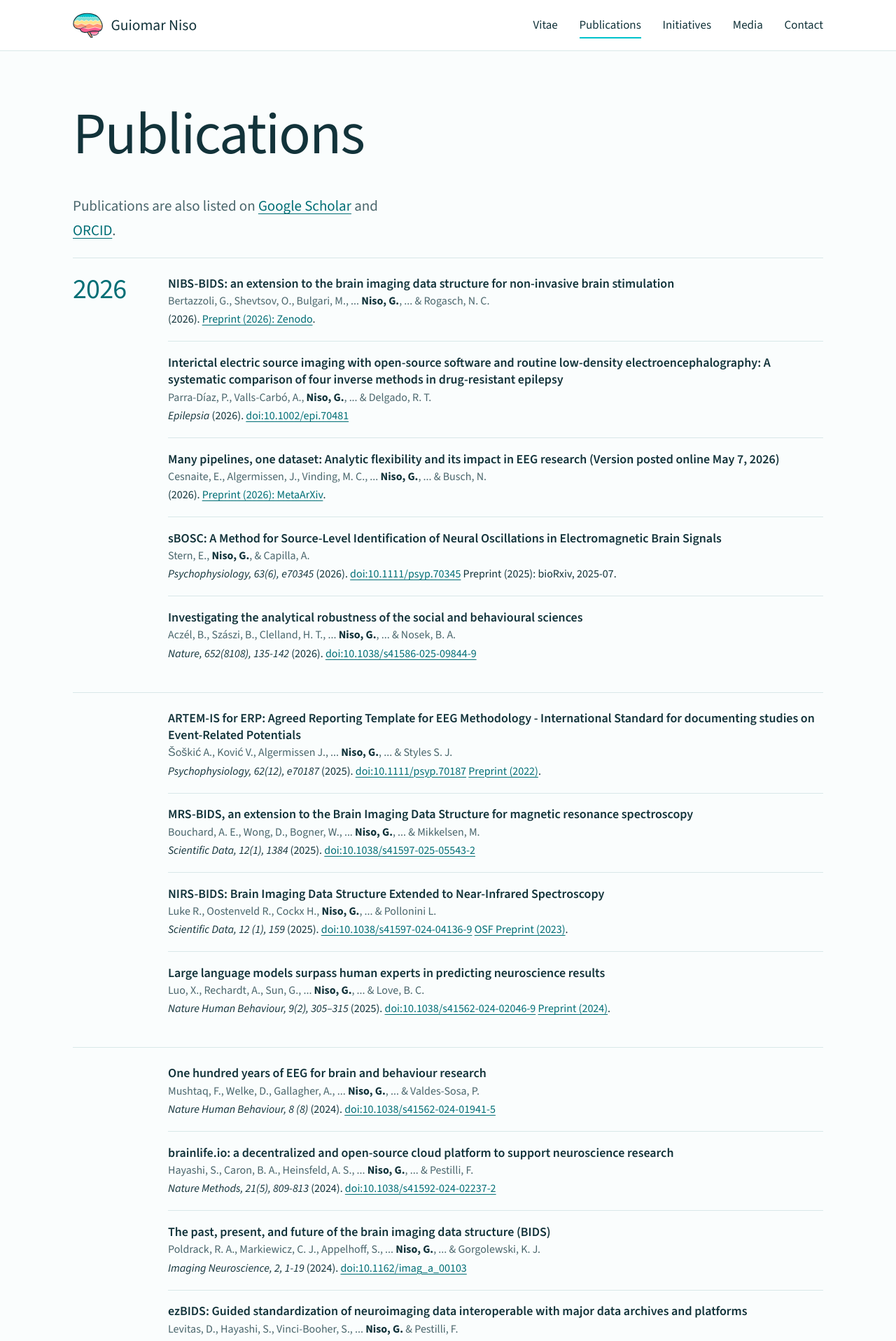
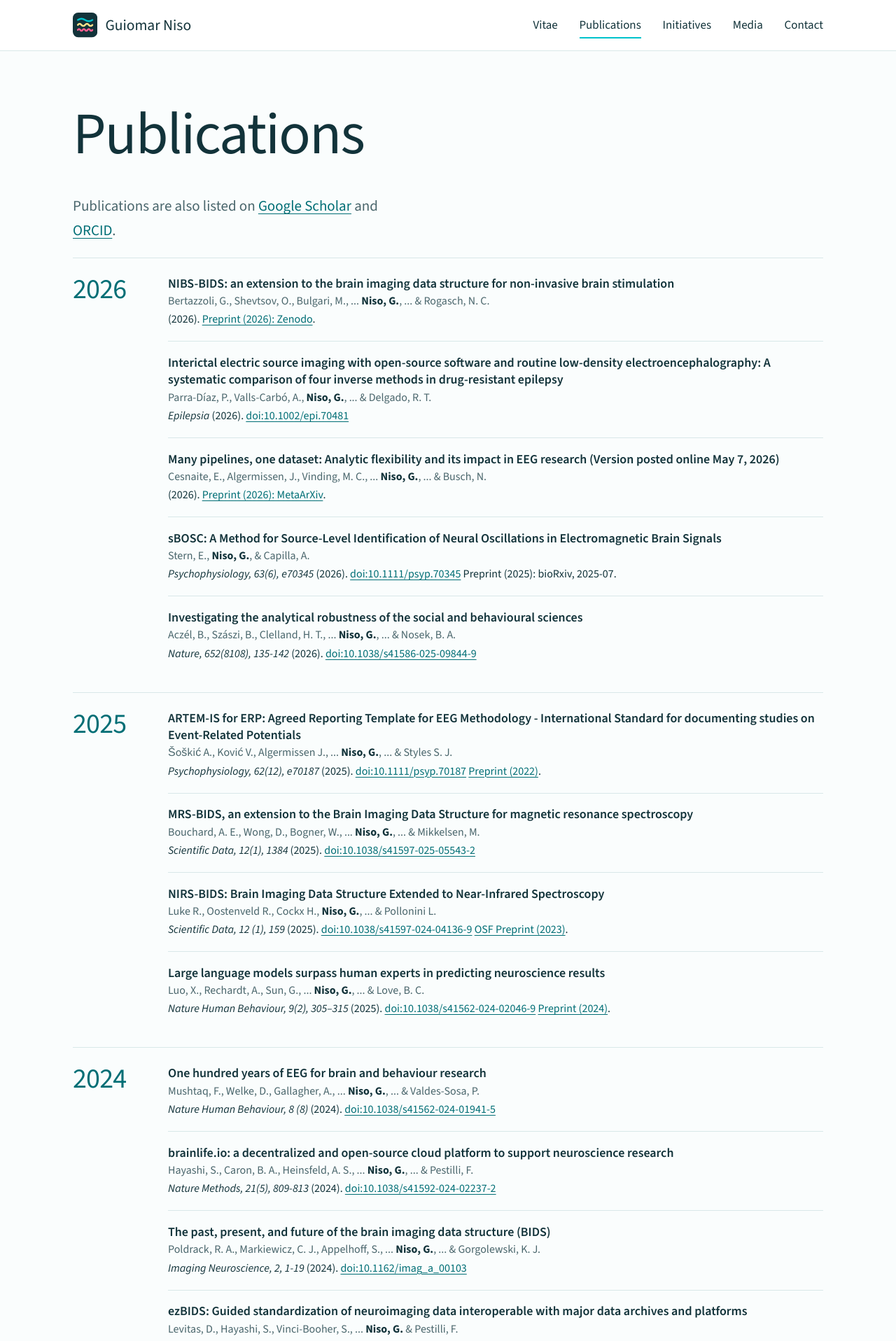
Before and after one commit to guiomar/guiomar.github.io, a Jekyll site: the page built from publications.html, in a window 1280 px wide. Shown: the top 1916 px of the page at 70% size. Built offline with Jekyll 4.4.1, drawn with Linux system fonts in a browser that asks for light colours; some of the changed text lies outside the part shown.

Commit message:
Remove PhD thesis from publications; header mark matches favicon
Co-Authored-By: Claude Opus 5.5 <noreply@anthropic.com>
Claude-Session: https://claude.ai/code/session_016qHx7xJtVuA2p8MXZK7uaB

```diff
--- a/_data/publications.yml
+++ b/_data/publications.yml
@@ -207,7 +207,3 @@
   resource:
     name: HERMES
     url: http://hermes.ctb.upm.es
-- authors: Niso, G.
-  year: 2013
-  title: Functional and effective connectivity in MEG. Application to the study of epilepsy
-  venue: PhD Thesis in Biomedical Engineering. Center for Biomedical Technology, Universidad Politécnica de Madrid
--- a/_includes/logo-mark.html
+++ b/_includes/logo-mark.html
@@ -1,14 +1 @@
-<svg class="logo-mark" xmlns="http://www.w3.org/2000/svg" viewBox="-6 40 612 524" role="img" aria-label="Neuroimaging Group logo">
-<defs><clipPath id="hdcb"><path d="M290 57C317 58 357 61 386 68C415 75 439 83 462 97C485 111 506 128 524 150C542 172 561 207 572 232C583 257 590 279 592 300C594 321 591 342 586 358C581 374 571 388 560 398C549 408 537 413 520 416C503 419 480 414 460 414C440 414 420 413 400 414C380 415 358 418 340 422C322 426 308 435 290 438C272 441 249 443 232 442C215 441 199 436 186 430C173 424 164 413 156 404C148 395 149 382 140 376C131 370 113 371 100 368C87 365 72 362 60 356C48 350 36 341 28 330C20 319 13 306 10 290C7 274 6 251 10 232C14 213 19 196 32 176C45 156 66 132 88 115C110 98 143 86 166 77C189 68 205 65 226 62C247 59 263 56 290 57Z"/></clipPath><clipPath id="hdcl"><path d="M330 412C326 462 372 499 430 498C488 497 522 462 518 404Z"/></clipPath></defs>
-<path d="M330 412C326 462 372 499 430 498C488 497 522 462 518 404Z" fill="#FF5D8F" stroke="#12333B" stroke-width="15" stroke-linejoin="round"/>
-<g clip-path="url(#hdcl)" fill="none" stroke="#FFFFFF" stroke-width="8.5" stroke-linecap="round"><path d="M336 450C380 470 450 472 524 438"/><path d="M350 474C394 488 452 490 514 466"/></g>
-<path d="M282 425C300 470 330 506 358 540C366 549 384 549 390 538C380 510 356 470 336 425Z" fill="#FF9A76" stroke="#12333B" stroke-width="15" stroke-linejoin="round"/>
-<g clip-path="url(#hdcb)" stroke="#FFFFFF" stroke-width="9"><rect x="0" y="0" width="640" height="620" fill="#00C2CB" stroke="none"/>
-<path fill="#7FE0D4" d="M-30 134 Q-18.5 121 -7 134 T16 134 T39 134 T62 134 T85 134 T108 134 T131 134 T154 134 T177 134 T200 134 T223 134 T246 134 T269 134 T292 134 T315 134 T338 134 T361 134 T384 134 T407 134 T430 134 T453 134 T476 134 T499 134 T522 134 T545 134 T568 134 T591 134 T614 134 T637 134 T660 134 L660 620 L-30 620Z"/>
-<path fill="#FFE38A" d="M-30 204 Q-7 182 16 204 T62 204 T108 204 T154 204 T200 204 T246 204 T292 204 T338 204 T384 204 T430 204 T476 204 T522 204 T568 204 T614 204 T660 204 L660 620 L-30 620Z"/>
-<path fill="#FF9A76" d="M-30 274 Q10 244 50 274 T130 274 T210 274 T290 274 T370 274 T450 274 T530 274 T610 274 T690 274 L690 620 L-30 620Z"/>
-<path fill="#FF5D8F" d="M-165 352 Q-97.5 320 -30 352 T105 352 T240 352 T375 352 T510 352 T645 352 L645 620 L-165 620Z"/>
-</g>
-<path fill="none" stroke="#12333B" stroke-width="15" stroke-linejoin="round" d="M290 57C317 58 357 61 386 68C415 75 439 83 462 97C485 111 506 128 524 150C542 172 561 207 572 232C583 257 590 279 592 300C594 321 591 342 586 358C581 374 571 388 560 398C549 408 537 413 520 416C503 419 480 414 460 414C440 414 420 413 400 414C380 415 358 418 340 422C322 426 308 435 290 438C272 441 249 443 232 442C215 441 199 436 186 430C173 424 164 413 156 404C148 395 149 382 140 376C131 370 113 371 100 368C87 365 72 362 60 356C48 350 36 341 28 330C20 319 13 306 10 290C7 274 6 251 10 232C14 213 19 196 32 176C45 156 66 132 88 115C110 98 143 86 166 77C189 68 205 65 226 62C247 59 263 56 290 57Z"/>
-<path fill="none" stroke="#12333B" stroke-width="9" stroke-linecap="round" d="M146 376C176 350 216 334 262 328"/>
-</svg>
+<svg class="logo-mark" xmlns="http://www.w3.org/2000/svg" viewBox="0 0 32 32" aria-hidden="true" focusable="false"><rect width="32" height="32" rx="7" fill="#12333A"/><g fill="none" stroke-width="2.2" stroke-linecap="round" stroke-linejoin="round"><path d="M6.5 9.5 Q11.25 6.30 16.00 9.5 Q20.75 12.70 25.50 9.5" stroke="#00C2CB"/><path d="M6.5 16 Q8.88 13.20 11.25 16 Q13.62 18.80 16.00 16 Q18.38 13.20 20.75 16 Q23.12 18.80 25.50 16" stroke="#FFE38A"/><path d="M6.5 22.5 Q8.08 20.10 9.67 22.5 Q11.25 24.90 12.83 22.5 Q14.42 20.10 16.00 22.5 Q17.58 24.90 19.17 22.5 Q20.75 20.10 22.33 22.5 Q23.92 24.90 25.50 22.5" stroke="#FF5D8F"/></g></svg>
--- a/assets/css/main.css
+++ b/assets/css/main.css
@@ -357,4 +357,4 @@ p { margin: 0 0 1em; }
 #positions .cv2__logo img[src$="ciber-bbn.svg"] { width: 5.2rem; height: auto; max-width: none; margin-right: 1.6rem; }
 #awards li.cv2__pos { padding-right: 1.3rem !important; min-height: 0; }
 #awards li.cv2__pos { padding-right: 5.6rem !important; }
-.brand .logo-mark { width: 2.7rem; height: auto; flex-shrink: 0; }
+.brand .logo-mark { width: 2.2rem; border-radius: 0; height: auto; flex-shrink: 0; }
```
